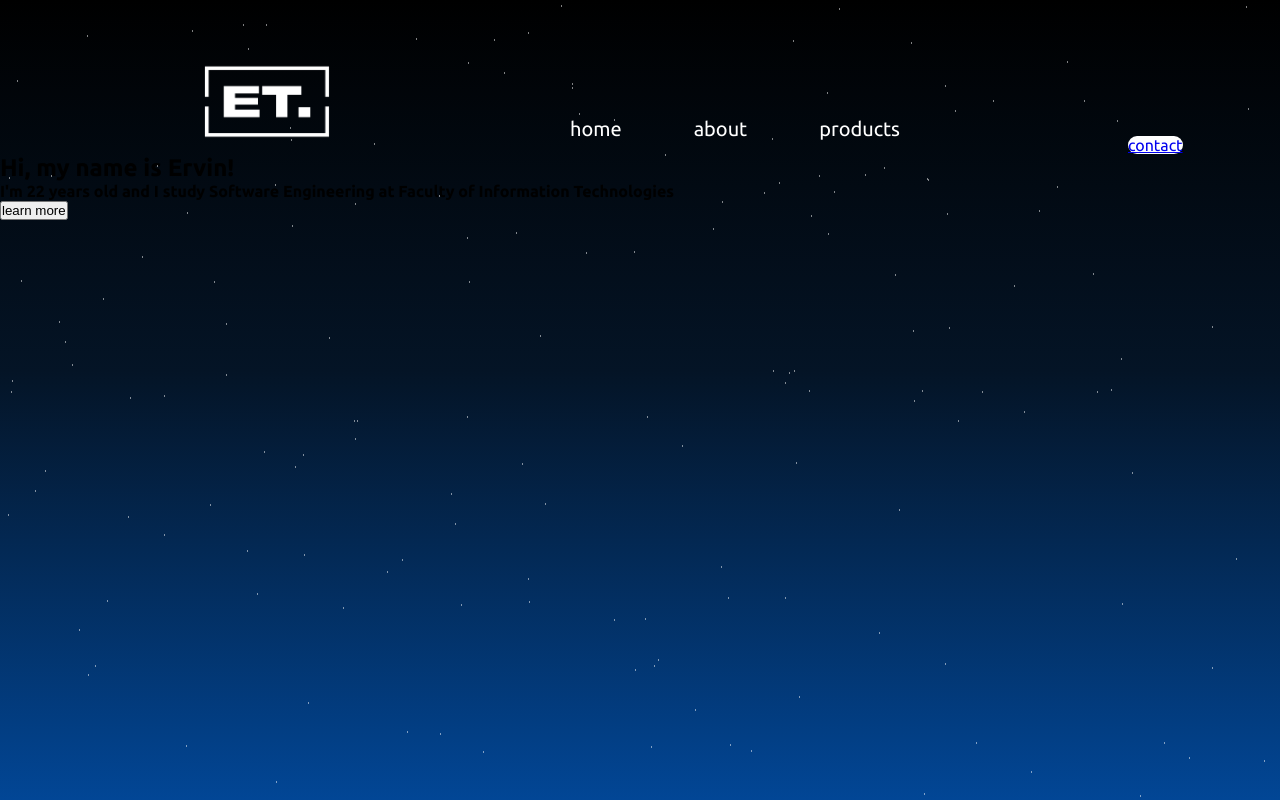
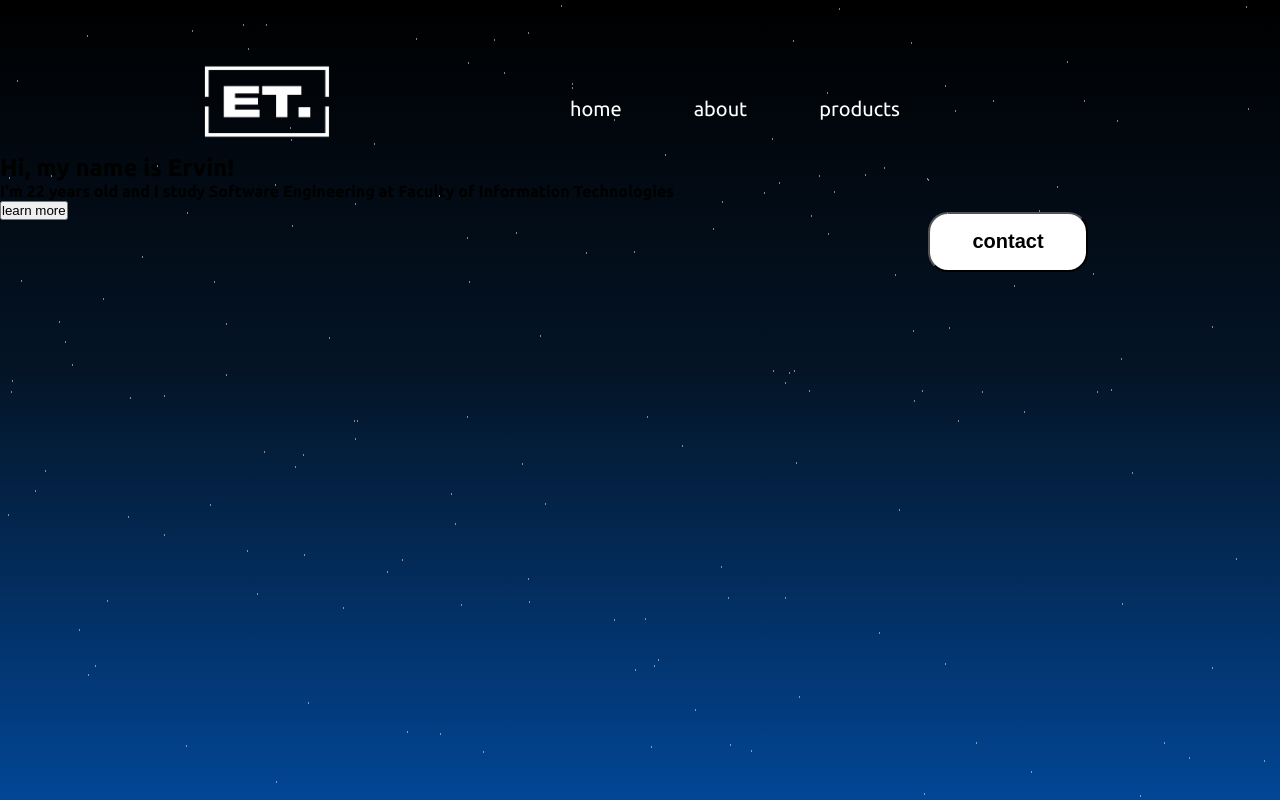
Before and after one commit to ervintuzlic/ervinportfoliotwo, a React (Create React App) app: page / in a window 1280 px wide. Built offline with nearby package versions, Linux system fonts and the light colour scheme.

Commit message:
header fixed

```diff
--- a/src/App.css
+++ b/src/App.css
@@ -214,6 +214,7 @@ html, body {
 .navbar{
   display:inline-block;
   margin-left: 15%;
+  margin-bottom:1.6%;
   color:white;
 }
 .navbar ul {
@@ -229,15 +230,21 @@ li a {
   padding: 10px 36px;
   color: white;
 }
-
-.btn-wb {
-  display:inline;
+.buttondiv{
+  float:right;
+  margin-right:15%;
+  margin-top:4.5%;
+}
+.buttondiv .btn-wb {
+  display:inline-block;
   width:160px;
-  margin-left:15%;
-  margin-bottom:20%;
+  font-size:20px;
+  font-weight: 600;
   text-align: center;
-  align-items: center;
   height:60px;
   background: #FFFFFF;
   border-radius: 20px;
 }
+.btn-wb:hover {
+  cursor: pointer;
+}
--- a/src/App.js
+++ b/src/App.js
@@ -43,7 +43,9 @@ function App(){
             </li>
           </ul>
         </nav>
-        <a className="btn-wb" href="https://www.w3schools.com">contact</a>
+        <div className="buttondiv">
+          <button className="btn-wb">contact</button>
+        </div>
         </div>
       </div>
       <section>
```
